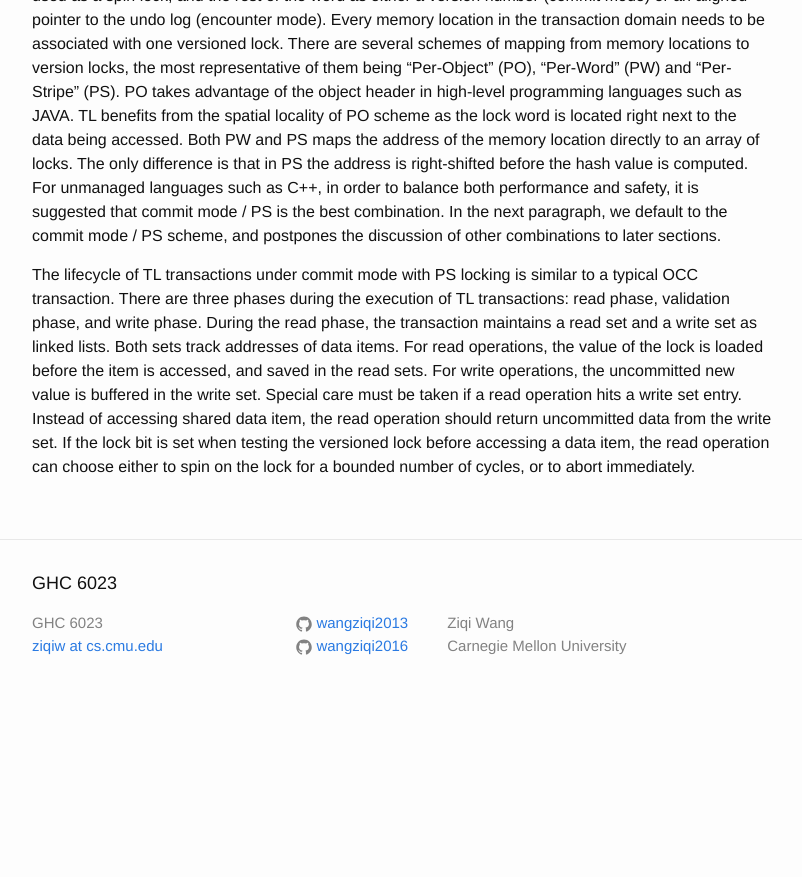
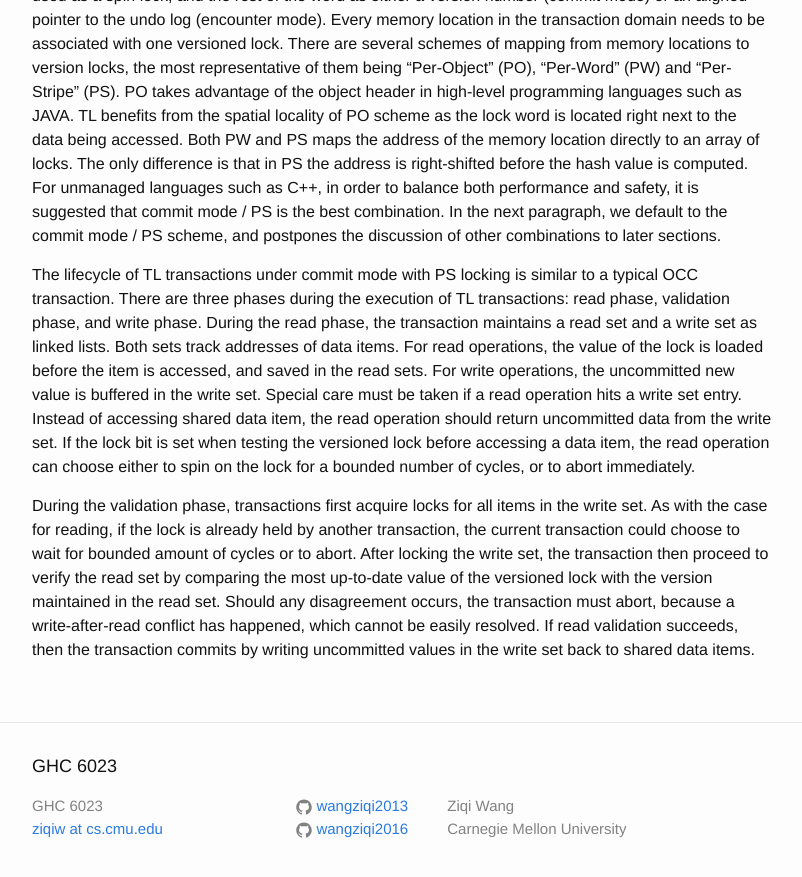
Before and after one commit to wangziqi2013/wangziqi2013.github.io, a Jekyll site: the page built from _posts/2018-08-27-what-really-makes-txn-fast.markdown, in a window 1280 px wide and 900 px high, scrolled down 1009 px. Shown: the top 877 px of the window, without its empty margins (238-1040 px from the left). Built offline with Jekyll 4.4.1, drawn with Linux system fonts in a browser that asks for light colours; before the commit the page ends 1726 px from its top, so only the background shows below that.

Commit message:
Finish validation

```diff
--- a/_posts/2018-08-27-what-really-makes-txn-fast.markdown
+++ b/_posts/2018-08-27-what-really-makes-txn-fast.markdown
@@ -55,3 +55,10 @@ the uncommitted new value is buffered in the write set. Special care must be tak
 Instead of accessing shared data item, the read operation should return uncommitted data from the write set. If the lock bit
 is set when testing the versioned lock before accessing a data item, the read operation can choose either to spin on the lock
 for a bounded number of cycles, or to abort immediately.
+
+During the validation phase, transactions first acquire locks for all items in the write set. As with the case for reading, if the
+lock is already held by another transaction, the current transaction could choose to wait for bounded amount of cycles or to abort.
+After locking the write set, the transaction then proceed to verify the read set by comparing the most up-to-date value of the
+versioned lock with the version maintained in the read set. Should any disagreement occurs, the transaction must abort, because a
+write-after-read conflict has happened, which cannot be easily resolved. If read validation succeeds, then the transaction
+commits by writing uncommitted values in the write set back to shared data items.
```
